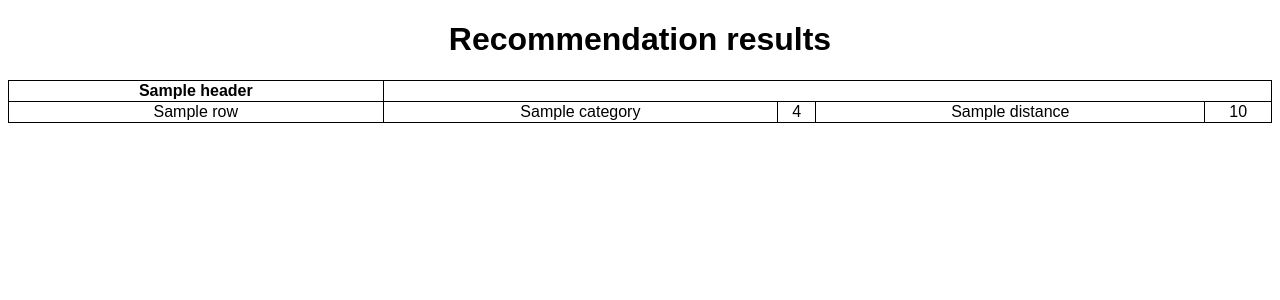
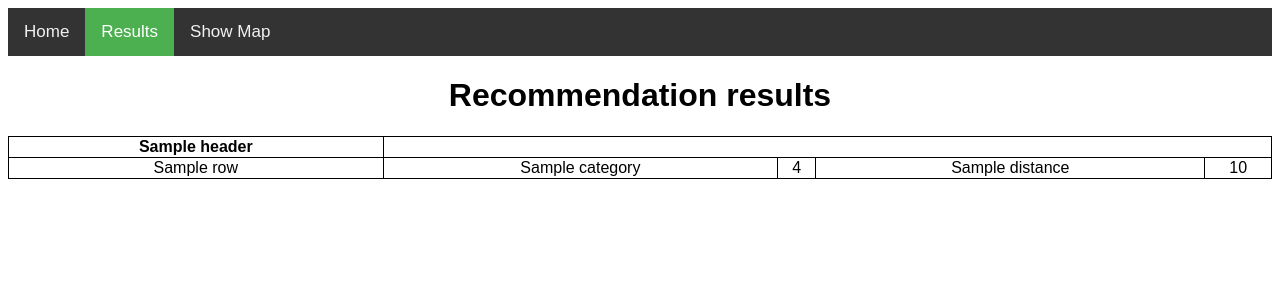
Before and after one commit to nikosece/DSML-Diploma-Context-Aware-Recommender, a Django app: template Recommendation/rec/templates/rec/results.html in a window 1280 px wide. Shown: the top 300 px of the page. Run offline with Django 3.2, Linux system fonts and the light colour scheme; the template is opened without the code that fills it: most values are stand-ins (such as "Sample title", 1, 10 or a date in 2020); parts of the project's set-up code (start-up, migrations or seed data) failed here and were passed over.

Commit message:
Navigation Added

```diff
--- a/Recommendation/rec/templates/rec/results.html
+++ b/Recommendation/rec/templates/rec/results.html
@@ -18,12 +18,38 @@ table {
     margin: 0 auto;
     width: 100%;
 }
+.topnav {
+  overflow: hidden;
+  background-color: #333;
+}
 
+.topnav a {
+  float: left;
+  color: #f2f2f2;
+  text-align: center;
+  padding: 14px 16px;
+  text-decoration: none;
+  font-size: 17px;
+}
+
+.topnav a:hover {
+  background-color: #ddd;
+  color: black;
+}
+
+.topnav a.active {
+  background-color: #4CAF50;
+  color: white;
+}
 </style>
 
 </head>
 <body>
-
+<div class="topnav">
+    <a href="/">Home</a>
+    <a class="active" href="/results/">Results</a>
+    <a href="/map/">Show Map</a>
+</div>
 <h1>Recommendation results</h1>
 <table class="table">
     <thead>
--- a/Recommendation/rec/urls.py
+++ b/Recommendation/rec/urls.py
@@ -3,5 +3,7 @@ from . import views
 
 urlpatterns = [
     path('', views.index, name='index'),
-    path('results/', views.results, name='results')
+    path('results/', views.results, name='results'),
+    path('map/', views.show_map, name='map')
+
 ]
```
Also changed, not shown: Recommendation/rec/templates/rec/index.html (+28 -5 lines), Recommendation/rec/views.py (+16 -8 lines).
